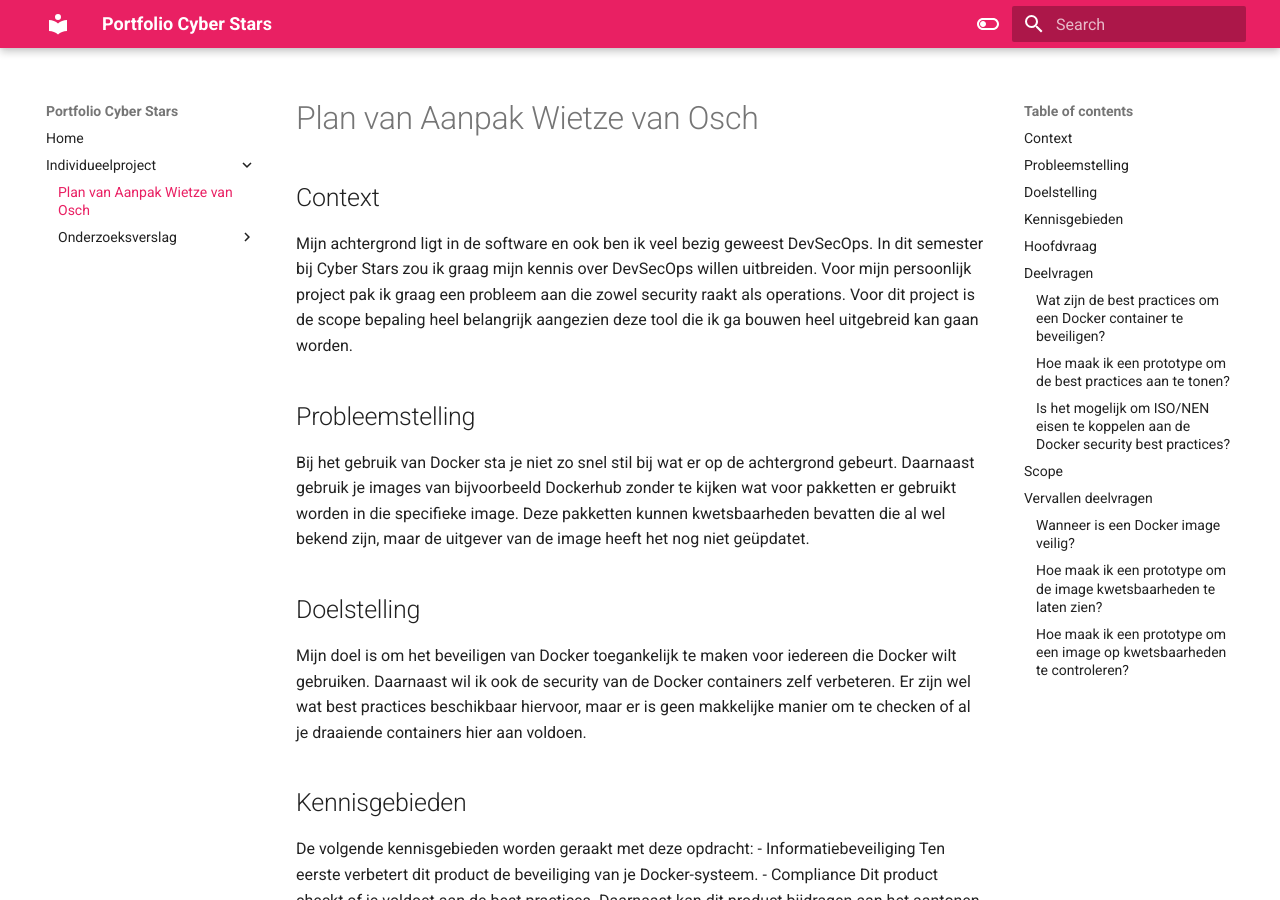
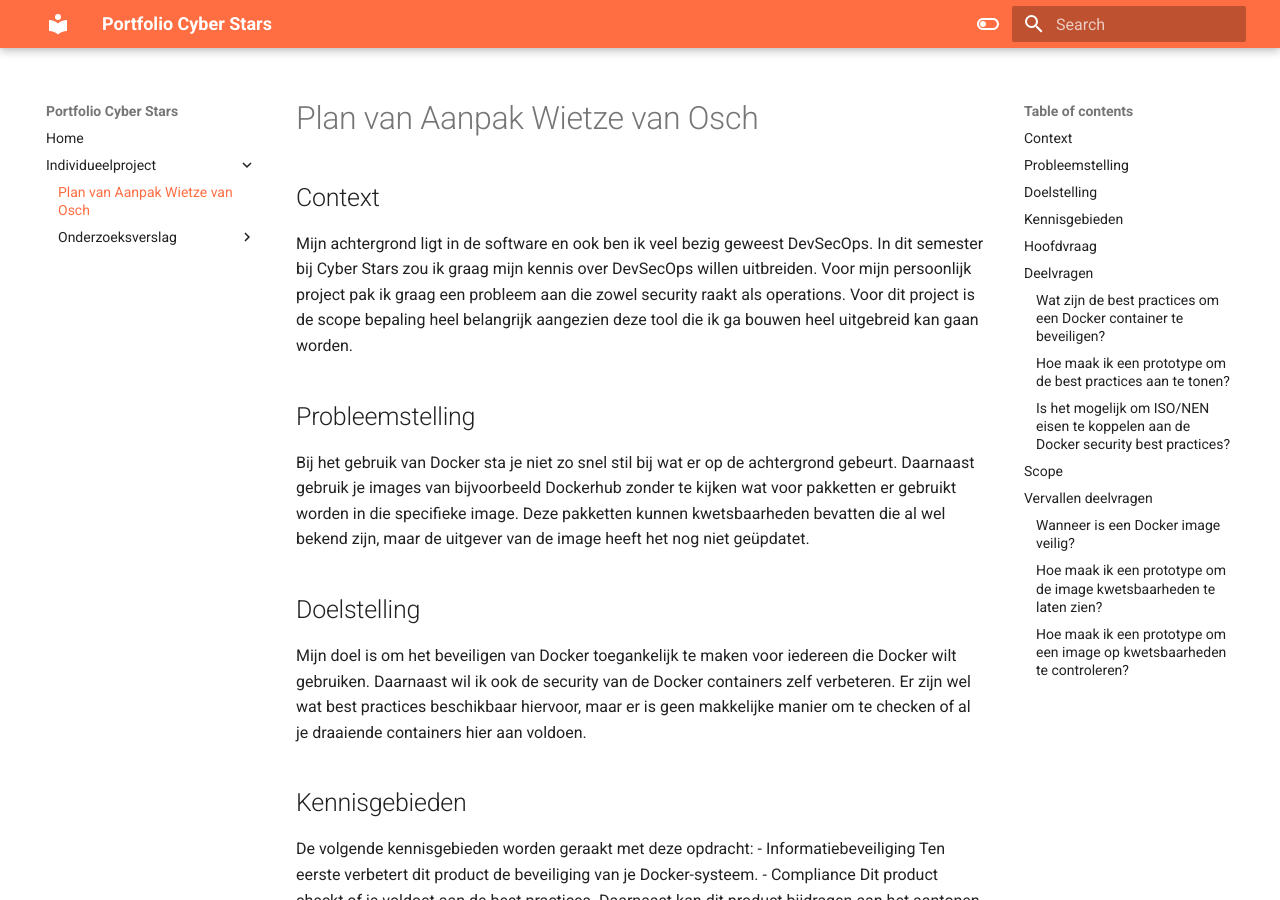
Before and after one commit to MrRobot0/S7-Portfolio-Cyber-Stars, an MkDocs documentation site: the page built from docs/Individueelproject/Plan van Aanpak - Wietze van Osch.md, in a window 1280 px wide and 900 px high. Built offline with MkDocs 1.6.1 and Material for MkDocs 9.7.7, drawn with Linux system fonts in a browser that asks for light colours.

Commit message:
Update mkdocs.yml

```diff
--- a/mkdocs.yml
+++ b/mkdocs.yml
@@ -7,8 +7,8 @@ theme:
     # Light mode
     - media: "(prefers-color-scheme: light)"
       scheme: default
-      primary: pink
-      accent: indigo
+      primary: deep orange
+      accent: red
       toggle:
         icon: material/toggle-switch-off-outline
         name: Switch to dark mode
@@ -16,8 +16,8 @@ theme:
     # Dark mode
     - media: "(prefers-color-scheme: dark)"
       scheme: slate
-      primary: pink
-      accent: blue
+      primary: deep orange
+      accent: red
       toggle:
         icon: material/toggle-switch
         name: Switch to light mode
```
